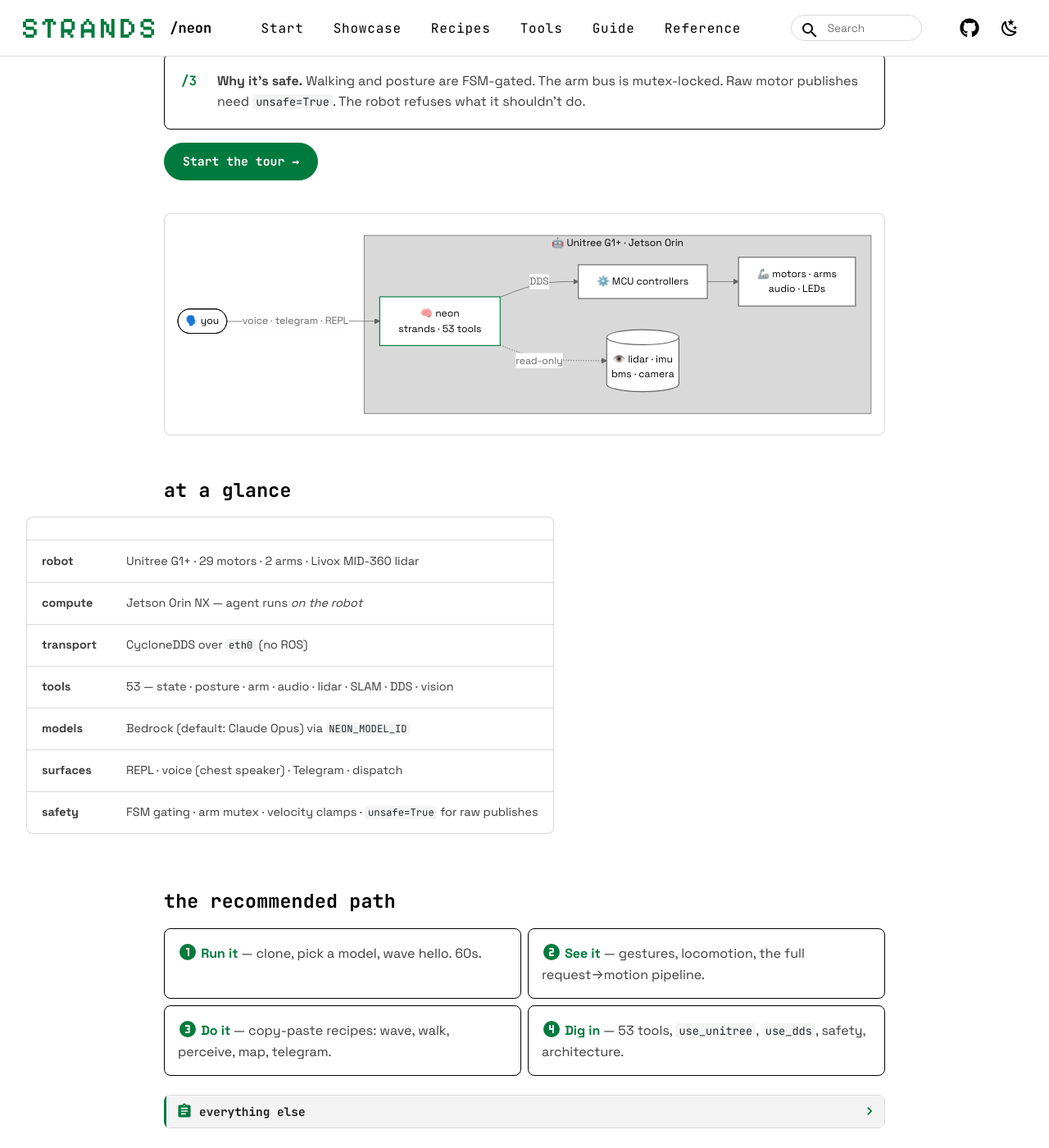
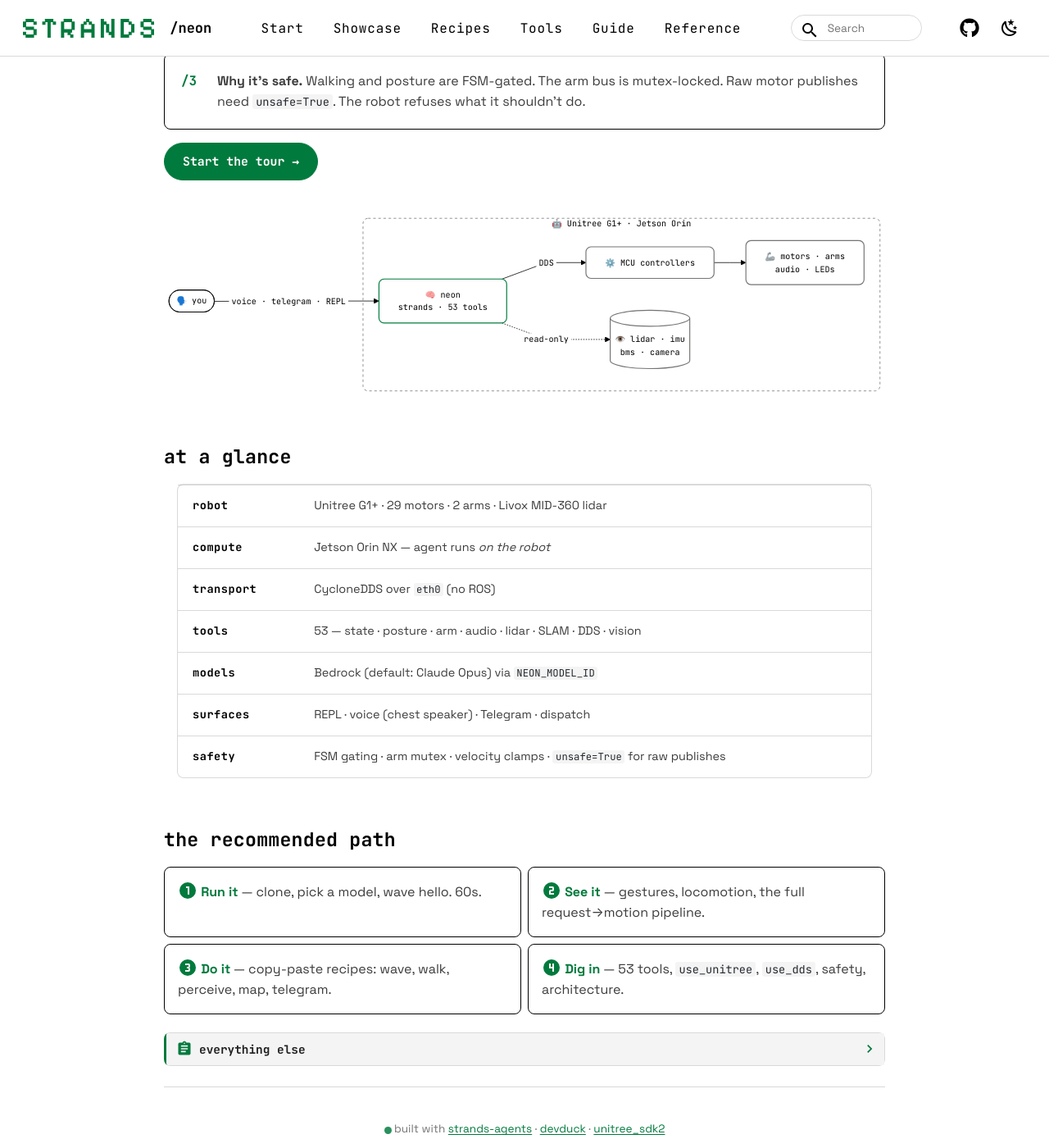
Before and after one commit to cagataycali/neon-the-g1, an MkDocs documentation site: the page built from docs/index.md, in a window 1280 px wide and 1400 px high, scrolled down 2035 px. Shown: the whole window at 82% size. Built offline with MkDocs 1.6.1 and Material for MkDocs 9.7.7, drawn with Linux system fonts in a browser that asks for light colours; comment, search, counter and statistics services are not loaded; some of the changed lines change nothing that is shown.

Commit message:
docs: 'at a glance' table stays in the centred column (Material's scroll wrapper), key/value tables fill the column with mono keys and no empty header; mermaid rendered by our own javascripts/mermaid.js from the live tokens (ported from strands-labs/robots) so clusters, edges and the green/amber follow the scheme instead of Mermaid's grey defaults

```diff
--- /dev/null
+++ b/docs/javascripts/mermaid.js
@@ -0,0 +1,100 @@
+/* Mermaid fences follow the site (ported from strands-labs/robots docs/assets/mermaid.js): mono labels, ink on the page
+   surface, the green and the warn amber from the live tokens, 1px, 8px. Rendered on document$ (navigation.instant) and
+   again when data-md-color-scheme toggles. No animation. */
+(function () {
+  var counter = 0;
+
+  function token(name) {
+    return getComputedStyle(document.body).getPropertyValue(name).trim();
+  }
+
+  function themeVariables() {
+    var bg = token("--md-default-bg-color") || "#ffffff";
+    var fg = token("--sr-fg") || "#000000";
+    var muted = token("--sr-muted") || "#767373";
+    var chip = token("--sr-chip-bg") || "#f4f4f4";
+    var dark = document.body.getAttribute("data-md-color-scheme") === "slate";
+    return {
+      fontFamily: token("--sr-mono") || "JetBrains Mono, monospace",
+      fontSize: "13px",
+      background: bg, mainBkg: bg,
+      primaryColor: bg, primaryTextColor: fg, primaryBorderColor: fg,
+      secondaryColor: bg, secondaryTextColor: fg, secondaryBorderColor: fg,
+      tertiaryColor: bg, tertiaryTextColor: fg, tertiaryBorderColor: muted,
+      lineColor: fg, textColor: fg, nodeBorder: fg, nodeTextColor: fg,
+      clusterBkg: bg, clusterBorder: muted, titleColor: fg, edgeLabelBackground: bg,
+      noteBkgColor: chip, noteTextColor: fg, noteBorderColor: muted,
+      actorBkg: bg, actorBorder: fg, actorTextColor: fg, actorLineColor: muted,
+      signalColor: fg, signalTextColor: fg,
+      labelBoxBkgColor: bg, labelBoxBorderColor: fg, labelTextColor: fg, loopTextColor: fg,
+      activationBkgColor: chip, activationBorderColor: fg,
+      sequenceNumberColor: dark ? "#000000" : "#ffffff",
+      darkMode: dark
+    };
+  }
+
+  function accentClass() {
+    /* The one colour a fence may ask for: a node tagged :::accent. Everything else is the theme. */
+    var accent = token("--sr-accent") || "#007a3d";
+    var soft = /^#[0-9a-f]{6}$/i.test(accent) ? accent + "1f" : "#007a3d1f"; /* 8-digit hex: mermaid's classDef parser rejects rgba(...) */
+    return "\nclassDef accent fill:" + soft + ",stroke:" + accent + ",color:" + accent + ",stroke-width:1.5px\n";
+  }
+
+  function backLabels(holder) {
+    /* State and flow edge labels come with an unsized rect behind the text; size it so the label sits on the page, not on its wire. */
+    holder.querySelectorAll(".edgeLabel .label").forEach(function (g) {
+      var text = g.querySelector("text"), rect = g.querySelector("rect");
+      if (!text || !rect) return;
+      var box = text.getBBox();
+      if (!box.width) return;
+      rect.setAttribute("x", box.x - 4); rect.setAttribute("y", box.y - 1);
+      rect.setAttribute("width", box.width + 8); rect.setAttribute("height", box.height + 2);
+      rect.style.opacity = "1";
+    });
+    holder.querySelectorAll("g.edgeLabels").forEach(function (g) { g.parentNode.appendChild(g); }); /* labels above their wires */
+  }
+
+  function holders() {
+    /* First pass: each fence becomes a holder that keeps its source so a palette toggle can re-render it. */
+    document.querySelectorAll("pre.sr-diagram").forEach(function (pre) {
+      var code = pre.querySelector("code");
+      var holder = document.createElement("div");
+      holder.className = "sr-mermaid";
+      holder.setAttribute("data-src", (code || pre).textContent);
+      pre.replaceWith(holder);
+    });
+    return document.querySelectorAll(".sr-mermaid");
+  }
+
+  function render() {
+    if (typeof mermaid === "undefined") return;
+    var found = holders();
+    if (!found.length) return;
+    mermaid.initialize({ startOnLoad: false, theme: "base", securityLevel: "strict", themeVariables: themeVariables(),
+      flowchart: { curve: "linear", htmlLabels: false }, sequence: { mirrorActors: false, useMaxWidth: true },
+      state: { useMaxWidth: true } });
+    found.forEach(function (holder) {
+      var id = "sr-d" + (counter++);
+      var src = holder.getAttribute("data-src");
+      /* Fences spell the paper tokens literally in classDef lines; swap them for the live scheme's so dark mode gets its brighter green and amber. */
+      var accent = token("--sr-accent") || "#007a3d", warn = token("--sr-warn") || "#946e00", muted = token("--sr-muted") || "#767373";
+      var themed = src.replace(/#007a3d/gi, accent).replace(/#946e00/gi, warn).replace(/#666464/gi, muted);
+      var withAccent = /^\s*(flowchart|graph|stateDiagram(-v2)?)\b/.test(themed) ? themed + accentClass() : themed;
+      mermaid.render(id, withAccent).then(function (out) {
+        holder.innerHTML = out.svg;
+        backLabels(holder);
+        holder.setAttribute("data-rendered", "true");
+        if (out.bindFunctions) out.bindFunctions(holder);
+      }).catch(function (err) {
+        holder.setAttribute("data-rendered", "error");
+        holder.textContent = "diagram failed to render: " + err.message;
+      });
+    });
+  }
+
+  if (typeof document$ !== "undefined") { document$.subscribe(render); } else { document.addEventListener("DOMContentLoaded", render); }
+
+  new MutationObserver(function (list) {
+    if (list.some(function (m) { return m.attributeName === "data-md-color-scheme"; })) render();
+  }).observe(document.body, { attributes: true });
+})();
--- a/docs/stylesheets/neon.css
+++ b/docs/stylesheets/neon.css
@@ -143,6 +143,8 @@
   /* The home page hides both sidebars: its reading column is centred like strandsagents.com, not pinned to the left rule. */
   .md-content:has(.hero) .md-content__inner > :not(.sr-pagehead) { margin-inline: auto; }
   .md-content:has(.hero) .md-content__inner > .sr-wide { max-width: 58rem; }
+  /* Material wraps tables in a full-width scroll wrapper with its own max-width: keep it inside the centred column too. */
+  .md-content:has(.hero) .md-content__inner > .md-typeset__scrollwrap { max-width: 44rem; margin-inline: auto; }
   }
 .sr-brand { display: flex; padding: 0.3rem 0.2rem; }
 .sr-wordmark svg { display: block; height: 1.15rem; width: auto; fill: var(--sr-accent); }
@@ -406,3 +408,22 @@
 .md-typeset .shot-row { display: grid; grid-template-columns: repeat(auto-fit, minmax(14rem, 1fr)); gap: 1rem; margin: 1.4rem 0; }
 .md-typeset .shot-row figure.shot { margin: 0; }
 .md-typeset .shot-row figure.shot img { height: auto; }
+
+/* Key/value tables (the home "at a glance"): fill the column, keys in mono, no empty header row. */
+.md-typeset .md-typeset__scrollwrap > .md-typeset__table { display: block; }
+.md-typeset .md-typeset__table > table:not([class]) { display: table; width: 100%; }
+.md-typeset table:not([class]) thead tr:not(:has(th:not(:empty))) { display: none; }
+.md-typeset table:not([class]) td:first-child > strong:only-child { font-family: var(--sr-mono); font-weight: 600; font-size: 0.68rem; letter-spacing: 0.04em; color: var(--sr-fg); }
+
+/* Mermaid fences (javascripts/mermaid.js): ink on the page surface, 8px corners, 1px strokes, dashed clusters, filled arrow heads. */
+.md-typeset .sr-mermaid { margin: 1.5rem auto; text-align: center; }
+.md-typeset .sr-mermaid svg { max-width: 100%; height: auto; font-family: var(--sr-mono); }
+.md-typeset .sr-mermaid svg :is(.node rect, .node polygon, .node path, .actor, rect.actor, .state-group rect, .statediagram-state rect, .note, .labelBox, .loopLine, .activation0, .activation1) { rx: 8px; ry: 8px; stroke-width: 1px !important; filter: none; }
+.md-typeset .sr-mermaid svg :is(.cluster rect, .cluster-label rect) { stroke: var(--sr-muted) !important; stroke-dasharray: 4 4; fill: var(--md-default-bg-color) !important; rx: 8px; ry: 8px; }
+.md-typeset .sr-mermaid svg :is(.edgePath path, .messageLine0, .messageLine1, .transition, .actor-line) { stroke-width: 1.5px !important; }
+.md-typeset .sr-mermaid svg :is(marker path, .arrowheadPath, .marker) { fill: var(--sr-fg) !important; stroke: var(--sr-fg) !important; }
+.md-typeset .sr-mermaid svg .messageLine1 { stroke-dasharray: 3 5; }
+.md-typeset .sr-mermaid svg .edgeLabel rect { fill: var(--md-default-bg-color); stroke: none; }
+.md-typeset .sr-mermaid svg .cluster-label text, .md-typeset .sr-mermaid svg .nodeLabel, .md-typeset .sr-mermaid svg .edgeLabel { font-family: var(--sr-mono); }
+.md-typeset .sr-mermaid[data-rendered="error"] { font-family: var(--sr-mono); font-size: 0.7rem; color: var(--sr-warn); border: 1px solid var(--sr-warn); border-radius: var(--sr-radius); padding: 0.8rem; }
+.md-typeset pre.sr-diagram { visibility: hidden; min-height: 2rem; }
--- a/mkdocs.yml
+++ b/mkdocs.yml
@@ -13,10 +13,12 @@
   .docs-revamp.md
 
 extra_css:
-  - stylesheets/neon.css?v=8   # bump on CSS changes to bust browser cache
+  - stylesheets/neon.css?v=9   # bump on CSS changes to bust browser cache
 
 extra_javascript:
-  # mermaid fences are rendered by Material itself (pre.mermaid), themed by the --md-mermaid-* tokens in neon.css
+  # mermaid fences (class sr-diagram) are rendered by javascripts/mermaid.js from the page tokens, in both schemes
+  - https://cdn.jsdelivr.net/npm/mermaid@10/dist/mermaid.min.js
+  - javascripts/mermaid.js?v=1
   - javascripts/motion.js?v=2
 
 nav:
@@ -112,7 +114,7 @@
   - pymdownx.superfences:
       custom_fences:
         - name: mermaid
-          class: mermaid
+          class: sr-diagram
           format: !!python/name:pymdownx.superfences.fence_code_format ''
   - pymdownx.tabbed:
       alternate_style: true
```
